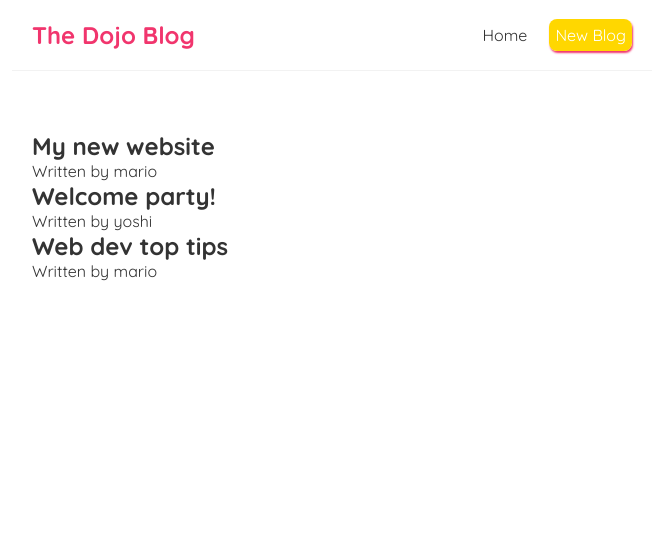
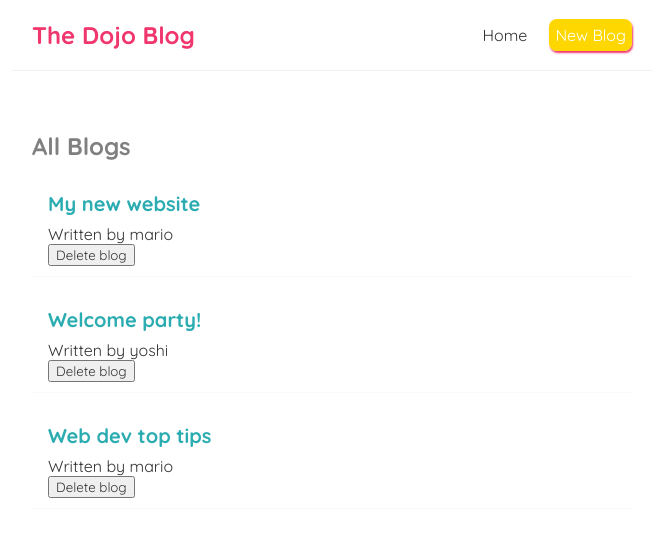
Before and after one commit to DwivediAman-exe/dojo-blog, a React (Create React App) app: page / in a window 1280 px wide. Shown: the top 536 px of the page, without its empty margins (308-973 px from the left). Built offline with nearby package versions, Linux system fonts and the light colour scheme; the HTML template or start-up script is replaced by a standard one.

Commit message:
functional components

```diff
--- /dev/null
+++ b/src/BlogList.js
@@ -0,0 +1,16 @@
+const BlogList = ({blogs, title, handleDelete}) => {
+	return (
+		<div className="blog-list">
+			<h2 style={{color: 'grey'}}>{ title }</h2>
+			{blogs.map((blog) => (
+				<div className="blog-preview" key={blog.id}>
+					<h2>{ blog.title }</h2>
+					<p>Written by { blog.author }</p>
+					<button onClick={() => handleDelete(blog.id)}>Delete blog</button>
+				</div>
+			))}
+		</div>
+	 );
+}
+
+export default BlogList;
--- a/src/Home.js
+++ b/src/Home.js
@@ -1,4 +1,5 @@
 import { useState } from 'react';
+import BlogList from './BlogList';
 
 const Home = () => {
 
@@ -8,14 +9,14 @@
     { title: 'Web dev top tips', body: 'lorem ipsum...', author: 'mario', id: 3 }
   ])
 
+	const handleDelete = (id) => {
+		const newBlogs = blogs.filter((blog) => blog.id !== id)
+		setBlogs(newBlogs)
+	}
+
   return (
     <div className="home">
-			{blogs.map((blog) => (
-				<div className="blog-preview" key={blog.id}>
-					<h2>{ blog.title }</h2>
-					<p>Written by { blog.author }</p>
-				</div>
-			))}
+			<BlogList blogs={blogs} title="All Blogs" handleDelete={handleDelete}/>
     </div>
   );
 }
--- a/src/index.css
+++ b/src/index.css
@@ -33,3 +33,17 @@
   margin: 40px auto;
   padding: 20px;
 }
+/* blog previews / list */
+.blog-preview {
+  padding: 10px 16px;
+  margin: 20px 0;
+  border-bottom: 1px solid #fafafa;
+}
+.blog-preview:hover {
+  box-shadow: 1px 3px 5px rgba(0,0,0,0.1);
+}
+.blog-preview h2 {
+  font-size: 20px;
+  color: #2bacb1;
+  margin-bottom: 8px;
+}
```
